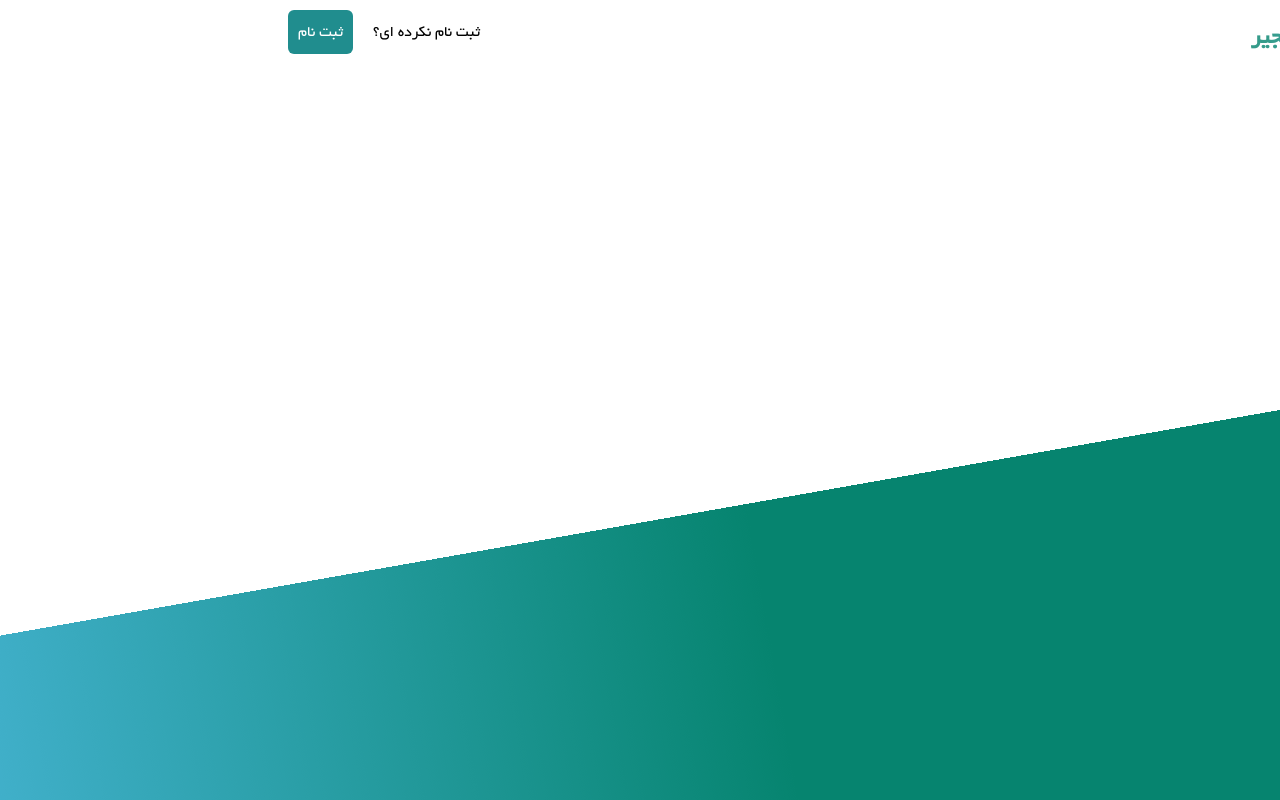
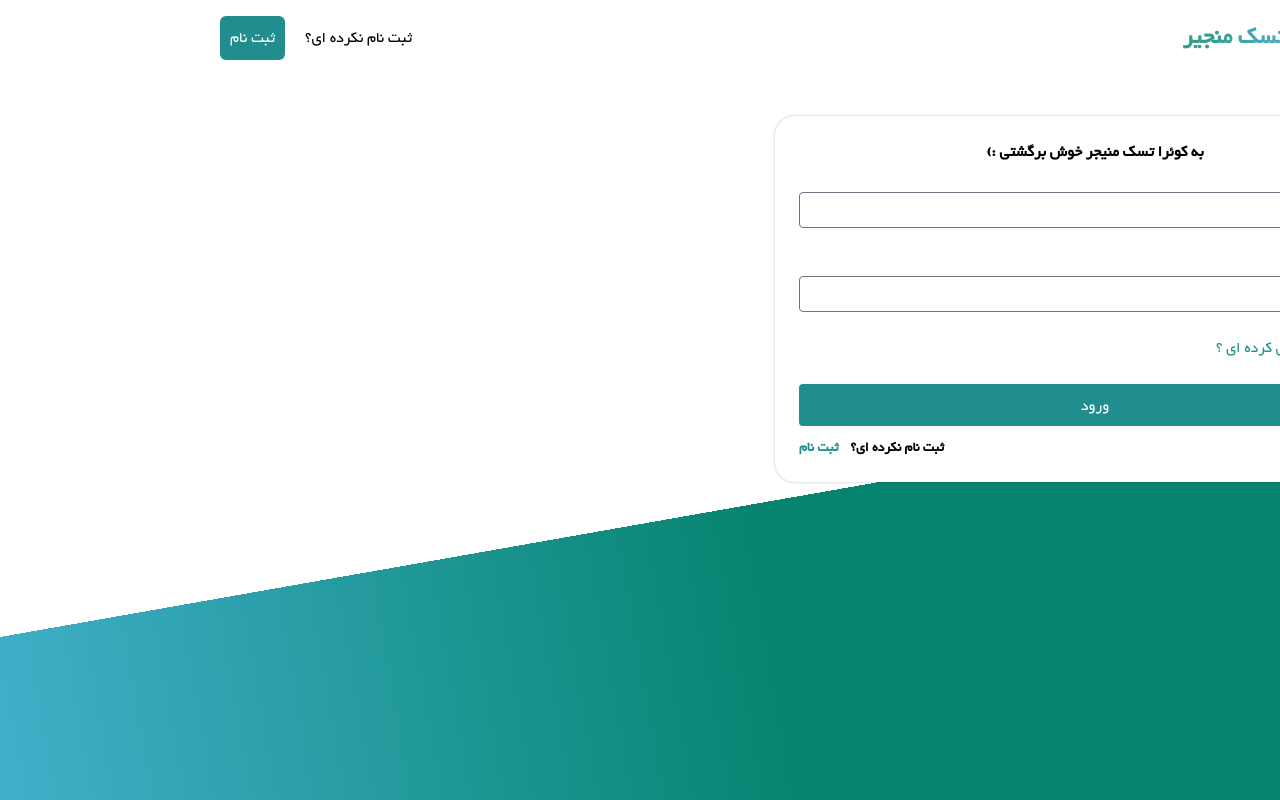
Before and after one commit to Summer-Frontend-Quera-Bootcamp/Group-2, a React (Vite) app: page /login in a window 1280 px wide. Built offline with nearby package versions, Linux system fonts and the light colour scheme.

Commit message:
create login component's

```diff
--- a/package.json
+++ b/package.json
@@ -17,6 +17,7 @@
     "react-router-dom": "^6.16.0"
   },
   "devDependencies": {
+    "@tailwindcss/forms": "^0.5.6",
     "@types/react": "^18.2.15",
     "@types/react-dom": "^18.2.7",
     "@vitejs/plugin-react": "^4.0.3",
--- a/src/App.jsx
+++ b/src/App.jsx
@@ -1,6 +1,6 @@
 import "./App.css";
-import { LoginRegister } from "./components/LoginRegister";
 import Router from "./Router";
+import LoginRegister from "./components/LoginRegister"
 
 function App() {
   return (
--- a/src/components/Header/index.tsx
+++ b/src/components/Header/index.tsx
@@ -1,15 +1,15 @@
 import React from "react";
 import { Link } from "react-router-dom";
 import "./style.css";
- const Header = () =>{
+ const Header:React.FC = () :JSX.Element =>{
 return(
      <header className="row">
-        <div className="px-20 py-5 flex justify-between">
+        <div className="px-3 py-3 md:px-20 md:py-5 flex justify-between items-center">
        <div className="logo"><h2 className="font-bold">کوئرا تسک منجیر</h2></div>
         <div className="loginMenu">
             <ul>
-            <li className="inline"> <Link to="register" >ثبت نام نکرده ای؟</Link></li>
-            <li className="inline "><Link className="btn_succ" to="/login">ثبت نام</Link></li>
+            <li className="inline"> <Link to="register" title="ثبت نام نکرده ای؟">ثبت نام نکرده ای؟</Link></li>
+            <li className="inline "><Link className="btn_succ" to="/login" title="ثبت نام">ثبت نام</Link></li>
             </ul>
         </div>
         </div>
--- /dev/null
+++ b/src/components/LoginRegister/Button/index.tsx
@@ -0,0 +1,15 @@
+import React from "react";
+interface IButtonProps{
+    DspWidth:string;
+    BtnValue:string;
+    BtnColor:string
+};
+const Button:React.FC<IButtonProps> = ({DspWidth,BtnValue,BtnColor}):JSX.Element  =>{
+return(
+    <button type="button"  className={`${DspWidth} rounded ${BtnColor} block px-6 pb-2 pt-2.5 text-white shadow-[0_0px_6px_-4px_#161f1a63] transition duration-800ms ease-in-out hover:bg-success-600 hover:shadow-[0_8px_9px_-4px_rgba(20,164,77,0.3),0_4px_18px_0_rgba(20,164,77,0.2)] focus:bg-success-600 focus:shadow-[0_8px_9px_-4px_rgba(20,164,77,0.3),0_4px_18px_0_rgba(20,164,77,0.2)] focus:outline-none`}>
+{BtnValue}
+</button>
+)
+}
+
+export default Button;
--- /dev/null
+++ b/src/components/LoginRegister/Input/index.tsx
@@ -0,0 +1,21 @@
+interface IInputProps {
+    LabelName:string;
+    LabelFor:string;
+    InputType:string;
+ };
+ import React from "react";
+
+  const Input:React.FC<IInputProps> = ({LabelName,LabelFor,InputType}):JSX.Element  =>{
+    return(
+        <div className="relative mb-6" data-te-input-wrapper-init>
+        <label
+            htmlFor={LabelFor}
+            className="mt-1 block w-full">{LabelName}</label>
+          <input
+            type={InputType}
+            className="peer block min-h-[auto] w-full rounded border-slate-800 bg-transparent px-3 py-[0.32rem]" id={LabelFor} />
+        </div>
+    )
+  }
+
+  export default Input;
--- /dev/null
+++ b/src/components/LoginRegister/Login/index.tsx
@@ -0,0 +1,46 @@
+interface IFormLoginProps {
+   TitleBox:string;
+};
+import React from "react";
+import { Link } from "react-router-dom";
+import Button from "../Button";
+
+import Input from "../Input";
+
+import "./style.css";
+ const Login:React.FC<IFormLoginProps> = ({TitleBox}):JSX.Element  =>{
+
+   return(
+      <>
+      <h1 className="font-bold text-center">{TitleBox}</h1>
+      <form>
+      {/* Email input  */}
+      <Input   LabelName="ایمیل" LabelFor="UserEmail" InputType="text"/>
+
+      {/* Password input */}
+      <Input   LabelName="رمز عبور" LabelFor="UserPass" InputType="password"/>
+
+      {/* Forgot password link */}
+      <div className="mb-6 flex items-center justify-between">
+         <Link to="" title="فراموشی رمز عبور" className="text-green-primary">رمزعبور را فراموش کرده ای ؟</Link>
+      </div>
+
+          {/* Login button  */}
+          <div className="text-center lg:text-left">
+            <Button  DspWidth="w-full" BtnValue="ورود" BtnColor="bg-green-primary" />
+
+            {/* Register link */}
+            <p className="mb-0 mt-2 pt-1 text-sm font-semibold">
+              ثبت نام نکرده ای؟
+              <a
+                href="#!"
+                className="text-green-primary transition duration-150 ease-in-out hover:text-danger-600 focus:text-danger-600 active:text-danger-700 ps-3"
+                >ثبت نام</a
+              >
+            </p>
+          </div>
+        </form>
+      </>
+) }
+
+export default Login;
--- a/src/components/LoginRegister/index.tsx
+++ b/src/components/LoginRegister/index.tsx
@@ -1,14 +1,22 @@
 import React from "react"
 import Header from "../Header"
+import Login from "./Login";
 import "./style.css";
-export const LoginRegister = () =>{
+const LoginRegister:React.FC = () :JSX.Element =>{
 return(
     <div className="backColor h-screen">
      <div className="container mx-auto relative h-screen ">
         <Header/>
+        <div className="row justify-center">
+            <div className="lg:w-[50%] md:w-[80%] card  md:mt-50 mt-10">
+            <Login TitleBox="به کوئرا تسک منیجر خوش برگشتی :)"/>
+            </div>
+         </div>
      </div>
+
+
      </div>
 )
 }
 
-//export default LoginRegister;
+export default LoginRegister;
--- a/src/components/LoginRegister/style.css
+++ b/src/components/LoginRegister/style.css
@@ -4,8 +4,15 @@
     width: 150%;
     height: 61%;
     bottom: -26%;
-    right: -12%;
+    right: -18%;
     background: rgb(84,190,232);
     background: linear-gradient(90deg, rgba(84,190,232,1) 1%, rgba(6,132,111,1) 56%);
     transform: rotate(-10deg);
 }
+.card{
+    box-shadow: 0px 0px 3px #32325d54;
+    padding: 24px;
+    border-radius: 20px;
+    background-color: #fff;;
+}
+.text-white{color:#fff}
--- a/tailwind.config.js
+++ b/tailwind.config.js
@@ -4,7 +4,7 @@ export default {
   theme: {
     colors: {
       "gray-light": "#F1F3F5",
-      gray: "#868E96",
+      "gray": "#868E96",
       "gray-dark": "#343A40",
       "red-secondary": "#FFE3E3",
       "red-primary": "#FA5252",
@@ -25,13 +25,14 @@ export default {
       "brand-secondary": "#C2F7FA",
       "brand-primary": "#208D8E",
       "green-secondary": "#D3F9D8",
-      "green-primary": "#40C057",
+      "green-primary": "#208D8E",
       "lime-secondary": "#E9FAC8",
       "lime-primary": "#82C91E",
       "yellow-secondary": "#FFF3BF",
       "yellow-primary": "#FAB005",
       "orange-secondary": "#FFE8CC",
       "orange-primary": "#FD7E14",
+      "white":"color:#fff"
     },
     extend: {
       fontFamily: {
@@ -39,5 +40,7 @@ export default {
       },
     },
   },
-  plugins: [],
+  plugins: [
+    require('@tailwindcss/forms'),
+  ],
 };
```
Also changed, not shown: src/components/LoginRegister/Login/style.css (added), 1 other file (tests, documents, lock files or other folders).
